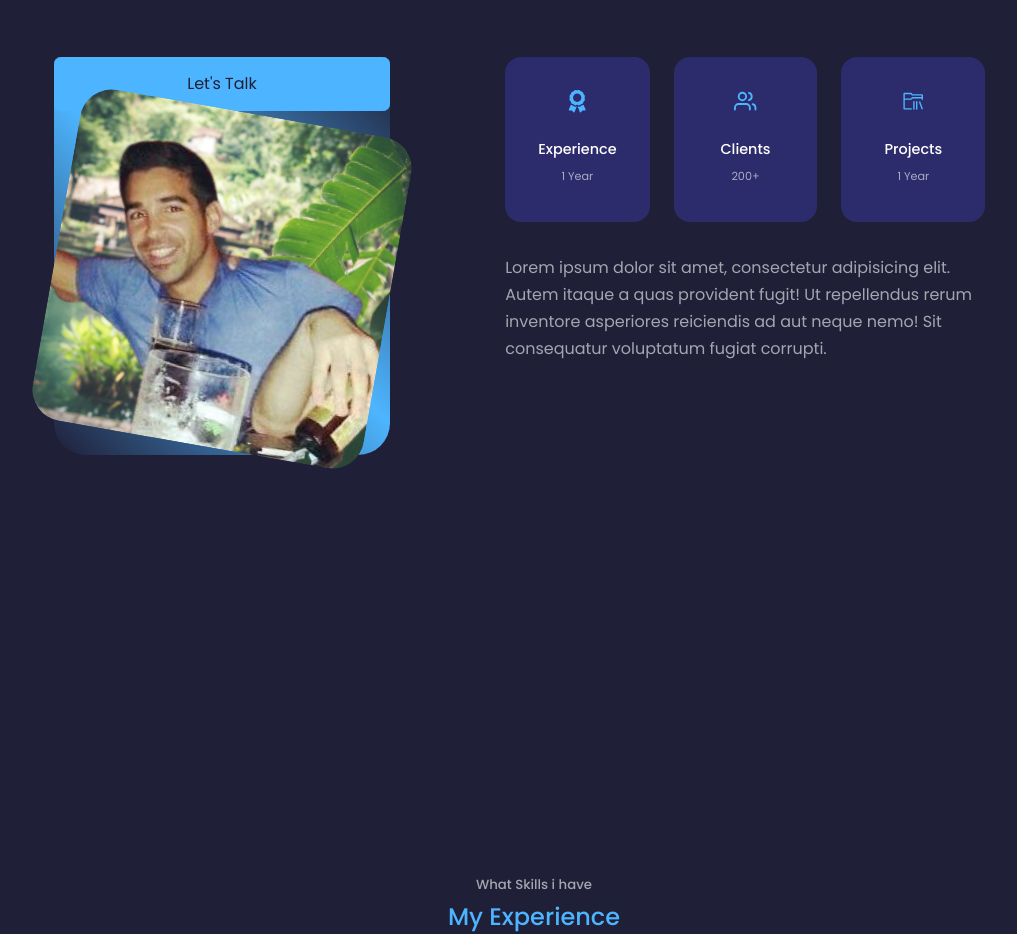
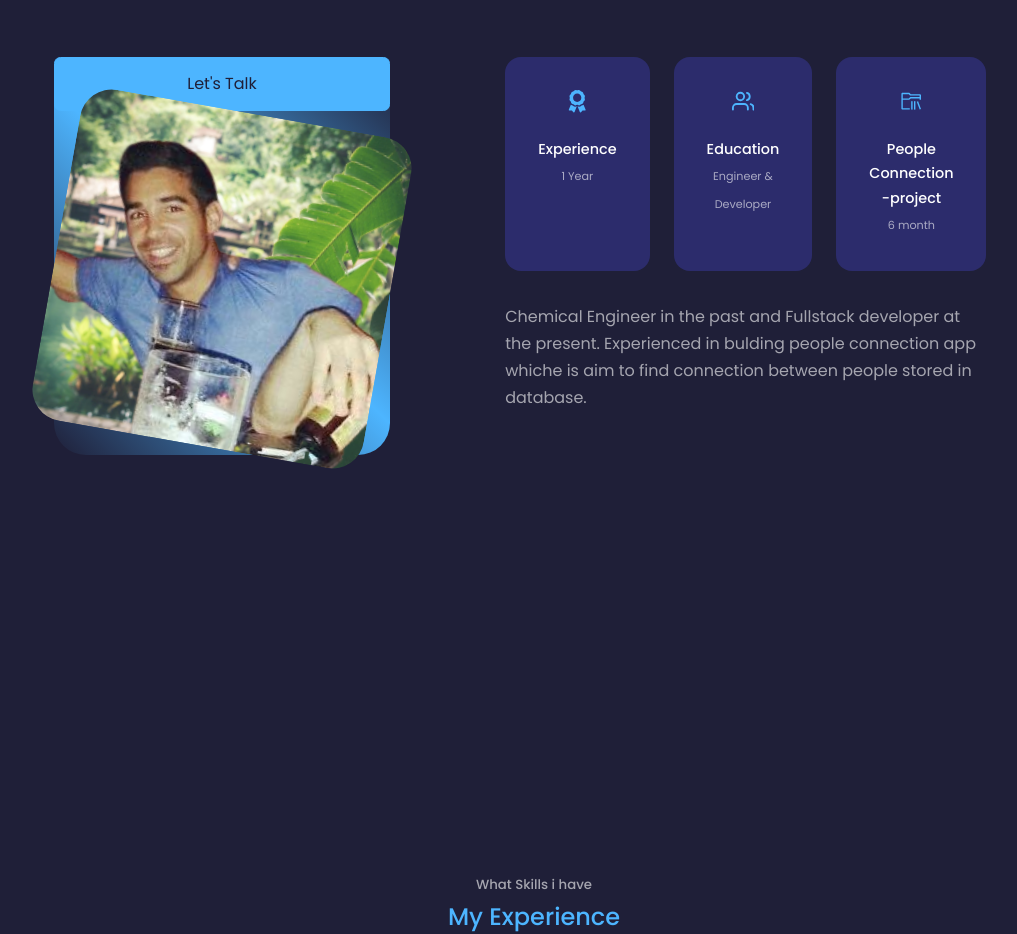
Before and after one commit to bennyh960/portfolio, a React (Create React App) app: page / in a window 1280 px wide. Shown: the part 982-1916 px from the top of the page, without its empty margins (106-1123 px from the left). Built offline with nearby package versions, Linux system fonts and the light colour scheme.

Commit message:
edit about

```diff
--- a/src/components/about/About.jsx
+++ b/src/components/about/About.jsx
@@ -28,19 +28,18 @@ const About = () => {
             </article>
             <article className="about__card">
               <FiUsers className="about__icon" />
-              <h5>Clients</h5>
-              <small>200+</small>
+              <h5>Education</h5>
+              <small>Engineer & Developer</small>
             </article>
             <article className="about__card">
               <VscFolderLibrary className="about__icon" />
-              <h5>Projects</h5>
-              <small>1 Year</small>
+              <h5>People Connection -project</h5>
+              <small>6 month</small>
             </article>
           </div>
           <p>
-            Lorem ipsum dolor sit amet, consectetur adipisicing elit. Autem itaque a quas provident fugit! Ut
-            repellendus rerum inventore asperiores reiciendis ad aut neque nemo! Sit consequatur voluptatum fugiat
-            corrupti.
+            Chemical Engineer in the past and Fullstack developer at the present. Experienced in bulding people
+            connection app whiche is aim to find connection between people stored in database.
           </p>
         </div>
       </div>
```
